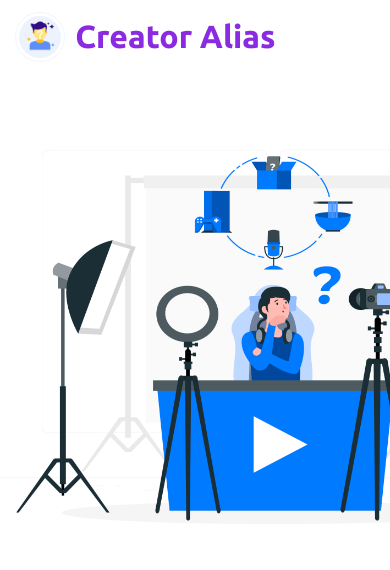
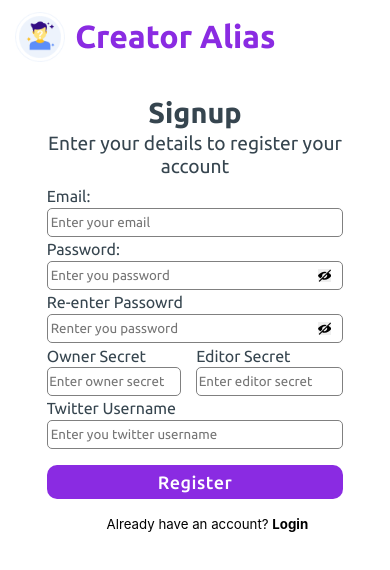
Before and after one commit to VishwasSaini25/twitter, a React (Create React App) app in the folder twitter-frontend/: page / in a window 390 px wide. Shown: the top 570 px of the page. Built offline with nearby package versions, Linux system fonts and the light colour scheme.

Commit message:
delete if rejected by owner

```diff
--- a/twitter-frontend/src/Global.css
+++ b/twitter-frontend/src/Global.css
@@ -72,6 +72,7 @@
 
 .signuplogin-image img {
   margin-top: 4% !important;
+  width:80%;
 }
 
 .signup {
@@ -550,3 +551,80 @@ button {
   height: 30%;
   mix-blend-mode:multiply;
 }
+/* cross animate */
+.reject svg {
+  width: 100px;
+  display: block;
+  margin: 40px auto 0;
+}
+
+.path {
+  stroke-dasharray: 1000;
+  stroke-dashoffset: 0;
+}
+  .circle {
+    -webkit-animation: dash .9s ease-in-out;
+    animation: dash .9s ease-in-out;
+  }
+.line {
+    stroke-dashoffset: 1000;
+    -webkit-animation: dash .9s .35s ease-in-out forwards;
+    animation: dash .9s .35s ease-in-out forwards;
+  }
+.check {
+    stroke-dashoffset: -100;
+    -webkit-animation: dash-check .9s .35s ease-in-out forwards;
+    animation: dash-check .9s .35s ease-in-out forwards;
+  }
+p {
+  text-align: center;
+  margin: 20px 0 60px;
+  font-size: 1.25em;
+}
+.error {
+    color: #D06079;
+  }
+
+
+@-webkit-keyframes dash {
+  0% {
+    stroke-dashoffset: 1000;
+  }
+  100% {
+    stroke-dashoffset: 0;
+  }
+}
+
+@keyframes dash {
+  0% {
+    stroke-dashoffset: 1000;
+  }
+  100% {
+    stroke-dashoffset: 0;
+  }
+}
+
+@-webkit-keyframes dash-check {
+  0% {
+    stroke-dashoffset: -100;
+  }
+  100% {
+    stroke-dashoffset: 900;
+  }
+}
+
+@keyframes dash-check {
+  0% {
+    stroke-dashoffset: -100;
+  }
+  100% {
+    stroke-dashoffset: 900;
+  }
+}
+
+
+@media screen and (max-width: 430px) {
+  .signuplogin-image,.home-heading-image{
+    display: none;
+  }
+}
--- a/twitter-frontend/src/component/AllowTweet.jsx
+++ b/twitter-frontend/src/component/AllowTweet.jsx
@@ -7,13 +7,15 @@ const AllowTweet = () => {
     const [cloudinaryUrl, setCloudinaryUrl] = useState('');
     const [tweet, setTweet] = useState('');
     const [shouldBlink, setShouldBlink] = useState(true);
+    const [reject, setReject] = useState(false);
     function useQuery() {
         return new URLSearchParams(useLocation().search);
     }
     useEffect(() => {
         const mediaUrl = query.get("mediaurl");
         const tweets = query.get("tweet");
-        let shouldPostTweet = false;
+        const rejected = query.get("reject");
+        let shouldPostTweet = null;
         if (mediaUrl) {
             setCloudinaryUrl(mediaUrl);
             shouldPostTweet = true;
@@ -22,8 +24,19 @@ const AllowTweet = () => {
             setTweet(tweets);
             shouldPostTweet = true;
         }
+        if (rejected) {
+            setReject(true);
+            shouldPostTweet = false;
+        }
+        const rejectTweet = async () => {
+            try{
+                await axios.post('http://localhost:5000/rejecttweet',{tweet,cloudinaryUrl});
+            } catch(error){
+                console.error(error.response.data);
+            }
+        }
         const postTweet = async () => {
-            if (shouldPostTweet && cloudinaryUrl && tweet) {
+            if (shouldPostTweet && (cloudinaryUrl || tweet)) {
                 try {
                     const result = await axios.post('http://localhost:5000/tweetallow', { tweet, cloudinaryUrl });
                     console.log(result.data);
@@ -34,25 +47,34 @@ const AllowTweet = () => {
         };
         if (shouldPostTweet) {
             postTweet();
-            const timer = setTimeout(() => {
-                setShouldBlink(false);
-            }, 3000);
-            return () => clearTimeout(timer);
-        }
-    // eslint-disable-next-line
+        } else if(!shouldPostTweet) rejectTweet();
+        // eslint-disable-next-line
     }, [query]);
 
 
     return <>
-    <BackgroundImages />
-        <div class="success-checkmark">
-            <div className={shouldBlink ? 'blink check-icon' : 'check-icon'}>
-                <span class="icon-line line-tip"></span>
-                <span class="icon-line line-long"></span>
-                <div class="icon-circle"></div>
-                <div class="icon-fix"></div>
-            </div>
-            <h1>Tweeted successfully</h1>
+        <BackgroundImages />
+        <div className="success-checkmark">
+            {!reject ?
+                <div>
+                    <div className={shouldBlink ? 'blink check-icon' : 'check-icon'}>
+                        <span className="icon-line line-tip"></span>
+                        <span className="icon-line line-long"></span>
+                        <div className="icon-circle"></div>
+                        <div className="icon-fix"></div>
+                    </div>
+                    <h1>Tweeted successfully</h1>
+                </div>
+                :
+                <div className="reject" style={{margin: 'auto'}}>
+                    <svg version="1.1" xmlns="http://www.w3.org/2000/svg" viewBox="0 0 130.2 130.2">
+                        <circle className="path circle" fill="none" stroke="#D06079" stroke-width="6" stroke-miterlimit="10" cx="65.1" cy="65.1" r="62.1" />
+                        <line className="path line" fill="none" stroke="#D06079" stroke-width="6" stroke-linecap="round" stroke-miterlimit="10" x1="34.4" y1="37.9" x2="95.8" y2="92.3" />
+                        <line className="path line" fill="none" stroke="#D06079" stroke-width="6" stroke-linecap="round" stroke-miterlimit="10" x1="95.8" y1="38" x2="34.4" y2="92.2" />
+                    </svg>
+                    <p className="error">Rejected</p>
+                </div>
+            }
         </div>
     </>
 }
--- a/twitter-frontend/src/component/EditorUpload.jsx
+++ b/twitter-frontend/src/component/EditorUpload.jsx
@@ -7,9 +7,7 @@ const EditorUpload = () => {
     const location = useLocation();
     const email = location.state;
     const [file, setFile] = useState(null);
-    const [imagesData, setImagesData] = useState([]);
     const [tweet, setTweet] = useState('');
-    const [tweetData, settweetData] = useState([]);
 
     const uploadFile = async (e) => {
         e.preventDefault();
@@ -31,20 +29,12 @@ const EditorUpload = () => {
         }
         try {
             const response = await axios.post('http://localhost:5000/send-email', { mediaUrl, tweet })
-            setImagesData(response.data.imagesData);
-            settweetData(response.data.tweetData);
+            if(response) History('/history');
         } catch (error) {
             console.log(error);
         }
     }
-    useEffect(() => {
-        if (imagesData.length > 0 && tweetData.length > 0) {
-            History('/history', { state: { imagesData, tweetData } });
-        } else if (imagesData.length === 0 && tweetData.length > 0) {
-            History('/history', { state: { imagesData, tweetData } });
-        }
-    // eslint-disable-next-line
-    }, [imagesData, tweet]);
+
     return <>
             <BackgroundImages />
         {email ?
--- a/twitter-frontend/src/component/History.jsx
+++ b/twitter-frontend/src/component/History.jsx
@@ -1,16 +1,32 @@
+import React,{ useState,useEffect } from 'react';
 import { useLocation } from "react-router-dom";
 import BackgroundImages from "./BackgroundImages";
+import axios from 'axios';
 const History = () => {
-    const location = useLocation();
+    // const location = useLocation();
+    const [combinedData, setCombinedData] = useState([]);
     // Provide default values in case state, imagesData, or tweetData are undefined
-    const { imagesData = [], tweetData = [] } = location.state || {};
-
+    // const { imagesData = [], tweetData = [] } = location.state || {};
     // Combine tweetData and imagesData into a single array of objects
-    const combinedData = tweetData.map((tweet, index) => ({
-        tweet,
-        imageUrl: imagesData[index] || null // Use null to explicitly denote no image
-    }));
-
+    // const combinedData = tweetData.map((tweet, index) => ({
+    //     tweet,
+    //     imageUrl: imagesData[index] || null // Use null to explicitly denote no image
+    // }));
+    useEffect(() => {
+        const fetchTweetData = async () => {
+            try{
+                const response = await axios.get('http://localhost:5000/fetchtweet');
+                const data = response.data.tweets.map(tweet => ({
+                    tweet: tweet.tweet,
+                    imageUrl: tweet.mediaUrl || null
+                }));
+                setCombinedData(data);
+            } catch(error){
+                console.error('Failed to fetch tweets', error);
+            }
+        };
+        fetchTweetData();
+    },[])
     return <>
         <BackgroundImages />
         <div className="history-section">
@@ -18,7 +34,7 @@ const History = () => {
                 {combinedData.length > 0 ? combinedData.map((data, key) => (
                     <div className="data" key={key}>
                         <div className="column">
-                            <h3>{data.tweet}</h3>
+                            <h3>{data.tweet || "No tweet text provided."}</h3>
                             {data.imageUrl ? (
                                 <a href={data.imageUrl}>Click here to see media</a>
                             ) : (<span>No media attached</span>)}
--- a/twitter-frontend/src/component/Signup.jsx
+++ b/twitter-frontend/src/component/Signup.jsx
@@ -3,7 +3,6 @@ import axios from 'axios';
 import { useNavigate } from 'react-router-dom';
 import { Input, InputGroup, InputRightElement, Button } from '@chakra-ui/react';
 import { ViewIcon, ViewOffIcon } from '@chakra-ui/icons';
-
 const Signup = ({prop}) => {
     const History = useNavigate();
     const [authorize,setAuthorize] = prop;
--- a/twitter-frontend/src/component/SignupLogin.jsx
+++ b/twitter-frontend/src/component/SignupLogin.jsx
@@ -7,7 +7,7 @@ const SignupLogin = ({hookProp}) => {
     return <>
     <div className='signuplogin'>
         <div className='signuplogin-image' style={{flex: '50%'}}>
-            <img src={bg} width="550" height="500" />
+            <img src={bg} />
         </div>
         <div className='signuplogin-form'  style={{flex: '50%'}}>
         {authorize === true ? <Signup prop={[authorize,setAuthorize]} /> : <Login prop = {[authorize,setAuthorize]} />}
--- a/twitter-frontend/src/component/Tweet.jsx
+++ b/twitter-frontend/src/component/Tweet.jsx
@@ -4,9 +4,10 @@ import BackgroundImages from './BackgroundImages';
 const Tweet = () => {
     const [tweet, setTweet] = useState('');
     const [file, setFile] = useState(null);
-
+    const [tweeted,setTweeted] = useState(false);
     const postTweet = async (e) => {
         e.preventDefault();
+        setTweeted(false);
         const formData = new FormData();
         formData.append('tweet', tweet);
         if (file) {
@@ -15,6 +16,9 @@ const Tweet = () => {
         try {
             const result = await axios.post('http://localhost:5000/tweet', formData, { headers: { 'Content-Type': 'multipart/form-data' } });
             console.log(result.data);
+            if(result.data){
+                setTweeted(true);
+            }
         } catch (error) {
             console.error(error.response.data);
         }
@@ -35,6 +39,7 @@ const Tweet = () => {
                                 onChange={(e) => setFile(e.target.files[0])}
                             />
                         <button onClick={postTweet} >Tweet</button>
+                        {tweeted ? <span>Tweeted Successfully</span> : null}
                         </div>
                 </div>
             </div>
--- a/twitter-frontend/src/component/TwitterLogin.jsx
+++ b/twitter-frontend/src/component/TwitterLogin.jsx
@@ -16,7 +16,7 @@ const TwitterLogin = () => {
              review, and administrators to approve it for tweeting, ensuring only the best content makes it to your audience.</h5>
             <button onClick={handleTwitterLogin}>Login with Twitter</button>
         </div>
-        <div style={{flex: '50%'}}>
+        <div className='home-heading-image' style={{flex: '50%'}}>
         <img  width='400' height='400' src={homebg} alt="creator" />
         </div>
     </div>
```
Also changed, not shown: 2 other files (tests, documents, lock files or other folders).
